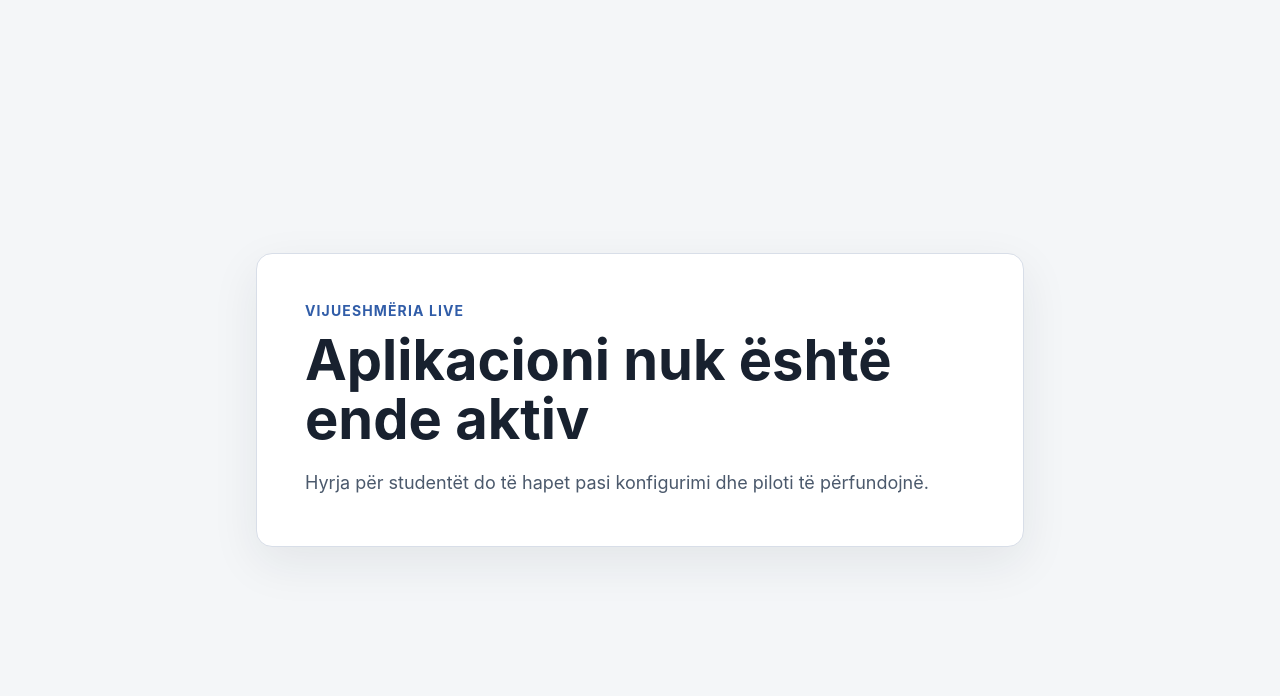
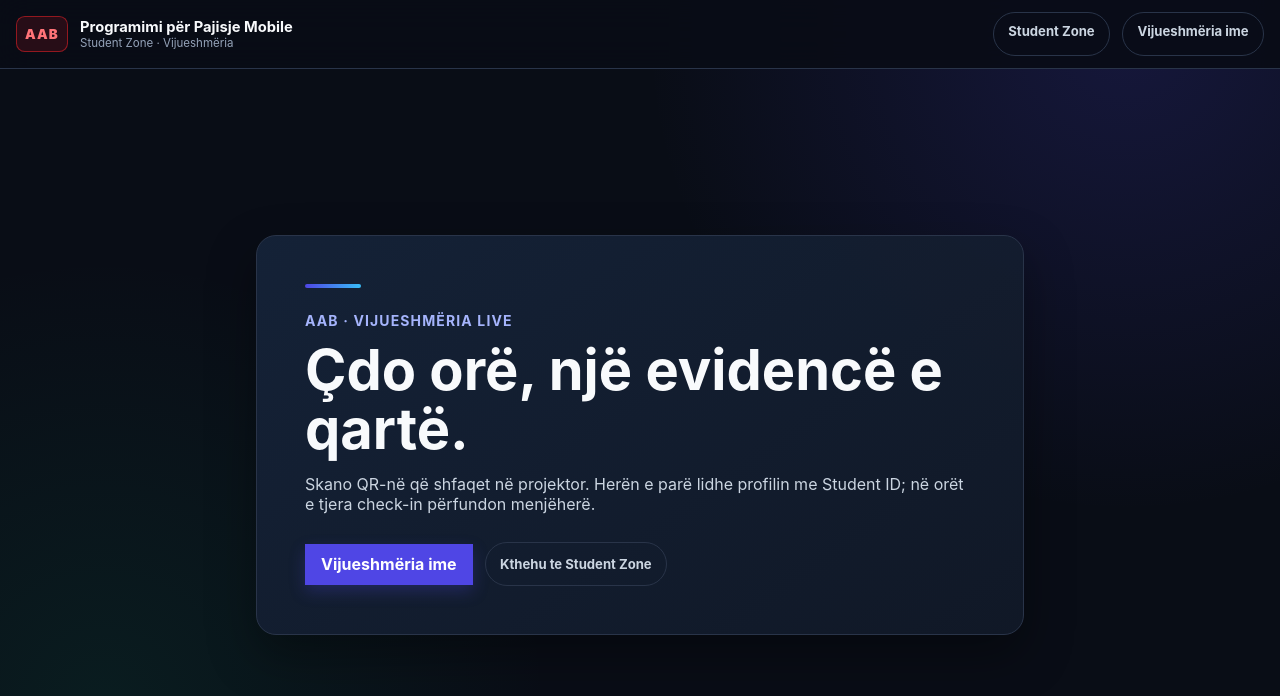
Before and after one commit to arbenl/arbenl.github.io, a Next.js app in the folder attendance-app/: page / in a window 1280 px wide. Shown: the top 696 px of the page. Built offline with nearby package versions, Linux system fonts and the light colour scheme.

Commit message:
Match attendance with Student Zone design

```diff
--- a/attendance-app/app/globals.css
+++ b/attendance-app/app/globals.css
@@ -583,3 +583,285 @@ h1 {
     gap: 2rem;
   }
 }
+
+/* Shared Student Zone visual language */
+:root {
+  color-scheme: dark;
+  --portal-bg: #090d16;
+  --portal-panel: #111827;
+  --portal-panel-raised: #152238;
+  --portal-input: #1b2438;
+  --portal-border: #293449;
+  --portal-border-strong: #526078;
+  --portal-text: #f8fafc;
+  --portal-muted: #cbd5e1;
+  --portal-dim: #94a3b8;
+  --portal-primary: #4f46e5;
+  --portal-primary-hover: #4338ca;
+  --portal-cyan: #38bdf8;
+  --portal-green: #10b981;
+  background: var(--portal-bg);
+  color: var(--portal-text);
+}
+
+body {
+  background:
+    radial-gradient(circle at 88% 4%, rgb(79 70 229 / 18%), transparent 30rem),
+    radial-gradient(circle at 8% 88%, rgb(16 185 129 / 9%), transparent 28rem),
+    var(--portal-bg);
+  color: var(--portal-text);
+}
+
+.app-header {
+  position: sticky;
+  top: 0;
+  z-index: 20;
+  border-bottom: 1px solid var(--portal-border);
+  background: rgb(9 13 22 / 92%);
+  backdrop-filter: blur(16px);
+}
+
+.app-header-inner {
+  display: flex;
+  width: min(100% - 2rem, 88rem);
+  min-height: 4.25rem;
+  margin-inline: auto;
+  align-items: center;
+  justify-content: space-between;
+  gap: 1rem;
+}
+
+.app-brand,
+.app-nav,
+.home-actions {
+  display: flex;
+  align-items: center;
+  gap: 0.75rem;
+}
+
+.app-brand {
+  min-width: 0;
+  color: var(--portal-text);
+  text-decoration: none;
+}
+
+.aab-mark {
+  display: grid;
+  min-width: 3.25rem;
+  min-height: 2.25rem;
+  place-items: center;
+  border: 1px solid rgb(235 33 40 / 55%);
+  border-radius: 0.55rem;
+  background: rgb(235 33 40 / 14%);
+  color: #ff7378;
+  font-size: 0.84rem;
+  font-weight: 900;
+  letter-spacing: 0.08em;
+}
+
+.app-brand-copy {
+  display: grid;
+  min-width: 0;
+}
+
+.app-brand-copy strong {
+  overflow: hidden;
+  font-size: 0.92rem;
+  text-overflow: ellipsis;
+  white-space: nowrap;
+}
+
+.app-brand-copy small {
+  color: var(--portal-dim);
+  font-size: 0.72rem;
+}
+
+.app-nav a,
+.secondary-link {
+  min-height: 44px;
+  padding: 0.65rem 0.9rem;
+  border: 1px solid var(--portal-border);
+  border-radius: 999px;
+  color: var(--portal-muted);
+  font-size: 0.82rem;
+  font-weight: 700;
+  text-decoration: none;
+}
+
+.app-nav a:hover,
+.secondary-link:hover {
+  border-color: #6366f1;
+  background: var(--portal-input);
+  color: var(--portal-text);
+}
+
+.page-shell {
+  min-height: calc(100vh - 4.25rem);
+}
+
+.status-card,
+.admin-section {
+  border-color: var(--portal-border);
+  background: linear-gradient(145deg, rgb(21 34 56 / 96%), rgb(17 24 39 / 96%));
+  box-shadow: 0 1.25rem 3rem rgb(0 0 0 / 35%);
+}
+
+.status-card {
+  border-radius: 1.25rem;
+}
+
+.status-card::before {
+  display: block;
+  width: 3.5rem;
+  height: 0.25rem;
+  margin-bottom: 1.5rem;
+  border-radius: 999px;
+  background: linear-gradient(90deg, var(--portal-primary), var(--portal-cyan));
+  content: "";
+}
+
+.eyebrow,
+.projector-shell .eyebrow {
+  color: #a5b4fc;
+}
+
+.status-card > p:not(.eyebrow),
+.form-guidance,
+.admin-page-header > p:last-child,
+.session-admin .admin-heading p,
+.semester-row span,
+.private-record-header,
+.history-list li span,
+.history-totals dt {
+  color: var(--portal-muted);
+}
+
+.home-actions {
+  flex-wrap: wrap;
+  margin-top: 1.75rem;
+}
+
+.home-actions .primary-action,
+.home-actions .secondary-link {
+  display: inline-flex;
+  align-items: center;
+  justify-content: center;
+  text-decoration: none;
+}
+
+.student-form input,
+.student-form select,
+.admin-form input,
+.admin-form select,
+.admin-form textarea,
+.semester-row input,
+.session-actions input,
+.record-controls input,
+.record-controls select {
+  border-color: var(--portal-border-strong);
+  background: var(--portal-input);
+  color: var(--portal-text);
+}
+
+.student-card button,
+.primary-action,
+.admin-section button,
+.admin-link {
+  border-color: #6366f1;
+  background: var(--portal-primary);
+  color: #ffffff;
+  box-shadow: 0 0.4rem 1rem rgb(79 70 229 / 25%);
+}
+
+.student-card button:hover,
+.primary-action:hover,
+.admin-section button:hover,
+.admin-link:hover {
+  background: var(--portal-primary-hover);
+}
+
+.admin-section .secondary-action {
+  border-color: var(--portal-border-strong);
+  background: #253147;
+  color: var(--portal-text);
+}
+
+.admin-message {
+  border: 1px solid rgb(56 189 248 / 35%);
+  background: rgb(56 189 248 / 12%);
+  color: #bae6fd;
+}
+
+.semester-row,
+.history-totals div,
+.attendance-status {
+  background: var(--portal-input);
+}
+
+.private-record-row,
+.history-list li {
+  border-color: var(--portal-border);
+}
+
+.status-present,
+.success-mark {
+  background: rgb(16 185 129 / 18%);
+  color: #6ee7b7 !important;
+}
+
+.projector-shell {
+  background:
+    radial-gradient(circle at 20% 10%, rgb(79 70 229 / 22%), transparent 32rem),
+    var(--portal-bg);
+}
+
+.projector-countdown,
+.projector-list li::marker {
+  color: var(--portal-cyan);
+}
+
+.projector-list li {
+  border: 1px solid var(--portal-border);
+  background: var(--portal-panel-raised);
+}
+
+body:has(.projector-shell) .app-header {
+  display: none;
+}
+
+:focus-visible {
+  outline: 3px solid #fbbf24;
+  outline-offset: 4px;
+}
+
+@media (max-width: 42rem) {
+  .app-header-inner {
+    width: min(100% - 1rem, 88rem);
+    min-height: 3.75rem;
+  }
+
+  .app-brand-copy small,
+  .app-nav a:first-child {
+    display: none;
+  }
+
+  .app-brand-copy strong {
+    max-width: 44vw;
+    font-size: 0.78rem;
+  }
+
+  .aab-mark {
+    min-width: 2.7rem;
+    min-height: 2rem;
+    font-size: 0.72rem;
+  }
+
+  .app-nav a {
+    padding-inline: 0.7rem;
+    font-size: 0.74rem;
+  }
+
+  .home-actions > * {
+    width: 100%;
+  }
+}
--- a/attendance-app/app/layout.tsx
+++ b/attendance-app/app/layout.tsx
@@ -1,4 +1,5 @@
 import type { Metadata } from "next";
+import Link from "next/link";
 
 import "./globals.css";
 
@@ -18,6 +19,21 @@ export default function RootLayout({
         <a className="skip-link" href="#permbajtja-kryesore">
           Kalo te përmbajtja kryesore
         </a>
+        <header className="app-header">
+          <div className="app-header-inner">
+            <Link className="app-brand" href="/">
+              <span className="aab-mark" aria-hidden="true">AAB</span>
+              <span className="app-brand-copy">
+                <strong>Programimi për Pajisje Mobile</strong>
+                <small>Student Zone · Vijueshmëria</small>
+              </span>
+            </Link>
+            <nav className="app-nav" aria-label="Navigimi kryesor">
+              <a href="https://arbenl.github.io/">Student Zone</a>
+              <Link href="/student">Vijueshmëria ime</Link>
+            </nav>
+          </div>
+        </header>
         {children}
       </body>
     </html>
--- a/attendance-app/app/page.tsx
+++ b/attendance-app/app/page.tsx
@@ -2,12 +2,16 @@ export default function Home() {
   return (
     <main className="page-shell" id="permbajtja-kryesore">
       <section className="status-card" aria-labelledby="page-title">
-        <p className="eyebrow">Vijueshmëria live</p>
-        <h1 id="page-title">Aplikacioni nuk është ende aktiv</h1>
+        <p className="eyebrow">AAB · Vijueshmëria live</p>
+        <h1 id="page-title">Çdo orë, një evidencë e qartë.</h1>
         <p>
-          Hyrja për studentët do të hapet pasi konfigurimi dhe piloti të
-          përfundojnë.
+          Skano QR-në që shfaqet në projektor. Herën e parë lidhe profilin me
+          Student ID; në orët e tjera check-in përfundon menjëherë.
         </p>
+        <div className="home-actions">
+          <a className="primary-action" href="/student">Vijueshmëria ime</a>
+          <a className="secondary-link" href="https://arbenl.github.io/">Kthehu te Student Zone</a>
+        </div>
       </section>
     </main>
   );
```
Also changed, not shown: 2 other files (tests, documents, lock files or other folders).
